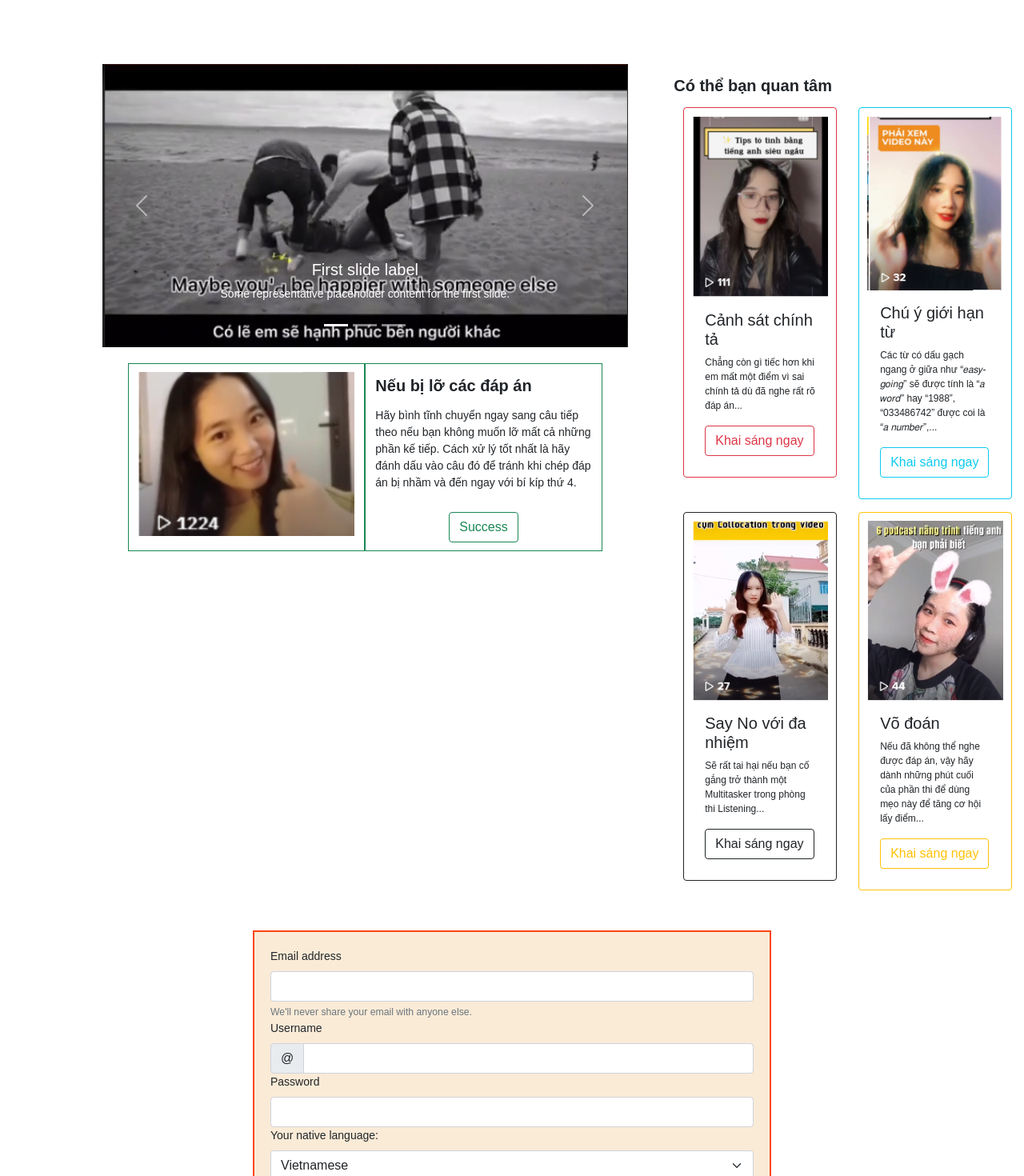
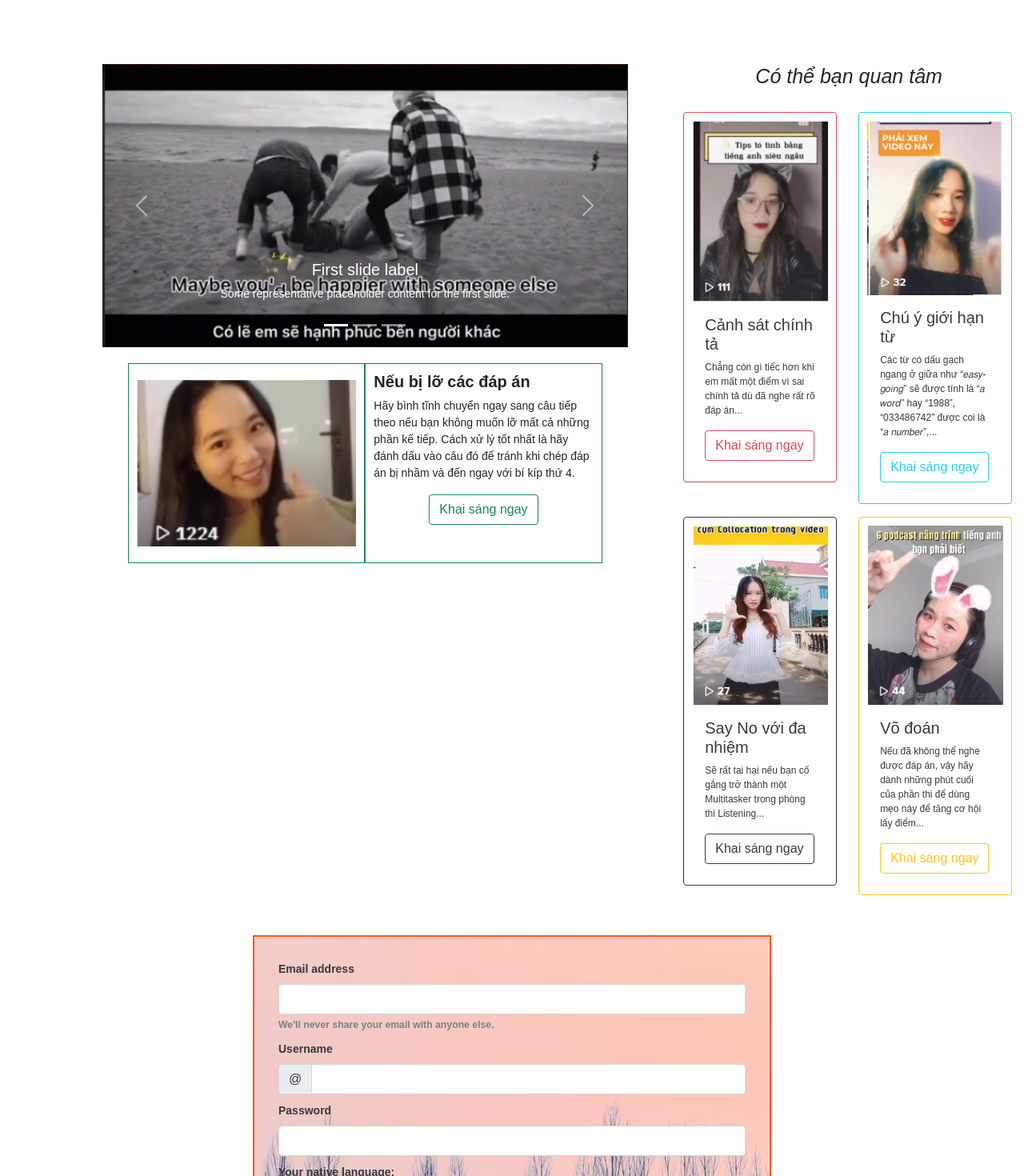
Before and after one commit to FangLee2003/IIN-Website-FangLee, a React (Create React App) app: page / in a window 1280 px wide. Shown: the part 180-1650 px from the top of the page at 80% size. Built offline with nearby package versions, Linux system fonts and the light colour scheme.

Commit message:
Added fluent design

```diff
--- a/src/App.js
+++ b/src/App.js
@@ -104,7 +104,7 @@ function App() {
             <div class="row row-cols-2">
               <span class="border border-success">
                 <div class="col">
-                  <img src={tiktok8} class = "horizontalImage"/>
+                  <img src={tiktok8} class="horizontalImage" alt="tiktok" />
                 </div>
               </span>
               <span class="border border-success">
@@ -114,14 +114,14 @@ function App() {
                   </p>
                 </div>
                 <div class="d-grid mx-auto">
-                <button type="button" class="btn btn-outline-success">Success</button>
+                  <button type="button" class="btn btn-outline-success">Khai sáng ngay</button>
                 </div>
               </span>
             </div>
           </div>
         </section>
         <aside className="aside">
-          <h2>Có thể bạn quan tâm</h2>
+          <h1>Có thể bạn quan tâm</h1>
           <div class="container">
             <div class="row">
               <div class="col">
@@ -172,7 +172,9 @@ function App() {
         </aside>
       </div>
       <form className="row g-3 needs-validation" novalidate>
+
           <div className="registform">
+
             <div className="col-mb-3">
               <label for="exampleInputEmail1" className="form-label">Email address</label>
               <input type="email" className="form-control" id="exampleInputEmail1" aria-describedby="emailHelp" required />
@@ -232,6 +234,7 @@ function App() {
               </div>
             </div>
           </div>
+
       </form>
       <footer className="footer">Footer</footer>
       <script
--- a/src/App.scss
+++ b/src/App.scss
@@ -65,9 +65,15 @@ body {
   height: auto;
   vertical-align: bottom;
 }
+.border-success {
+  padding: 10px;
+}
 .row-cols-2 {
   margin: 10px;
   padding: 10px;
+}
+.col-mb-3 {
+  margin: 10px;
 }
 /*
 #gallery {
@@ -106,12 +112,16 @@ body {
   margin: 5% 0% 0% 20%;
 }
 
+h1 {
+  font-size: 25px;
+  font-style: italic;
+  text-align: center;
+  margin-bottom: 30px;
+}
 h2 {
   font-size: 20px;
   font-weight: bold;
-  margin: 15px 0px;
 }
-
 .registform {
   background-color: antiquewhite;
   margin: 50px auto;
@@ -158,7 +168,7 @@ h2 {
   font-weight: bold;
 }
 .btn-outline-success {
-  margin: 10px auto;
+  margin: auto;
 }
 @media (max-width: 768px) {
   body {
--- a/src/css/App.css
+++ b/src/css/App.css
@@ -5,6 +5,8 @@ sass ./src/App.scss ./src/css/App.css -> Convert manually scss to css if auto co
 background: -webkit-linear-gradient(to right, #ff4500, #FFFFFF);   Chrome 10-25, Safari 5.1-6
 background: linear-gradient(to right, #ff4500, #FFFFFF);  W3C, IE 10+/ Edge, Firefox 16+, Chrome 26+, Opera 12+, Safari 7+ */
 body {
+  background-repeat: no-repeat;
+  background-size: cover;
   font-family: Arial;
   font-size: 14px;
 }
@@ -65,9 +67,15 @@ body {
   height: auto;
   vertical-align: bottom;
 }
+.border-success {
+  padding: 10px;
+}
 .row-cols-2 {
   margin: 10px;
   padding: 10px;
+}
+.col-mb-3 {
+  margin: 10px;
 }
 /*
 #gallery {
@@ -96,29 +104,40 @@ body {
   width: 100%;
   margin: 10px 10px 10px 0px;
 }
+.fluent{
+  background-color: #ffffffcc;
+  opacity: 0.8;
+}
 .card {
+  background-color: #ffffffcc;
+  opacity: 0.9;
   font-size: 12px;
   width: 12rem;
   padding: 10px;
 }
-
 .logo {
   margin: 5% 0% 0% 20%;
 }
 
+h1 {
+  font-size: 25px;
+  font-style: italic;
+  text-align: center;
+  margin-bottom: 30px;
+}
 h2 {
   font-size: 20px;
   font-weight: bold;
-  margin: 15px 0px;
 }
-
 .registform {
-  background-color: antiquewhite;
+  background-image: url("../assets/WinterSunset.jpg");
+  opacity: 0.9;
   margin: 50px auto;
   padding: 20px;
   width: 50%;
   height: auto;
   border: 2px solid #ff4500;
+  font-weight: bold;
 }
 
 #registerbutton {
@@ -158,7 +177,7 @@ h2 {
   font-weight: bold;
 }
 .btn-outline-success {
-  margin: 10px auto;
+  margin: auto;
 }
 @media (max-width: 768px) {
   body {
--- /dev/null
+++ b/src/css/LoginPage.css
@@ -0,0 +1,4 @@
+body {
+  background-image: url("../assets/WinterSunset.jpg");
+  background-repeat: no-repeat;
+}
```
Also changed, not shown: src/LoginPage.html (added, +14 -0 lines), src/assets/WinterSunset.jpg (added). Lines whose indentation alone changed are shown as unchanged.
